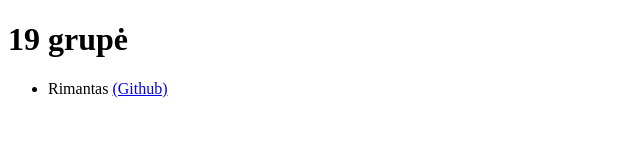
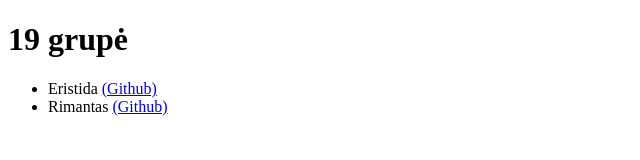
Before and after one commit to gvisis/5-suvestine-online-branch, a plain HTML site: page index.html in a window 1280 px wide. Shown: the whole page, without its empty margins (0-640 px from the left). Drawn offline with Linux system fonts and the light colour scheme.

Commit message:
suvestinė-update

```diff
--- a/index.html
+++ b/index.html
@@ -15,6 +15,10 @@
         <!-- c -->
         <!-- d -->
         <!-- e -->
+        <li>
+            <span>Eristida</span>
+            <a href="https://github.com/Eristid">(Github)</a>
+        </li>
         <!-- f -->
         <!-- g -->
         <!-- h -->
```
